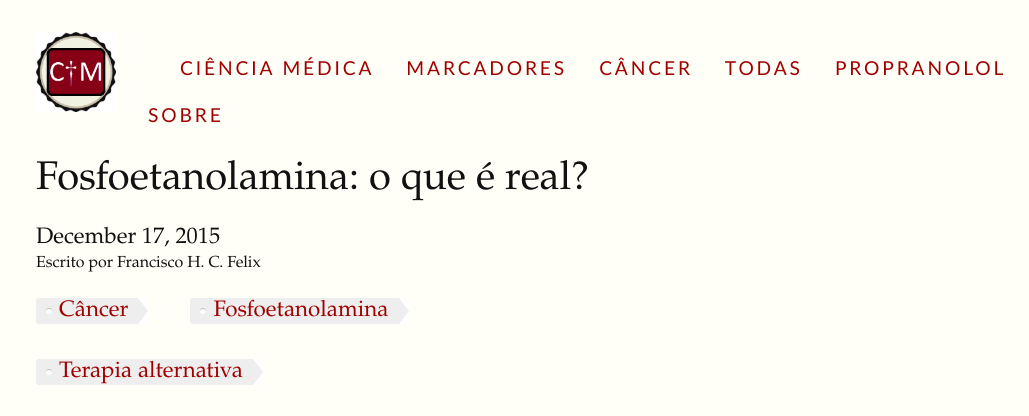
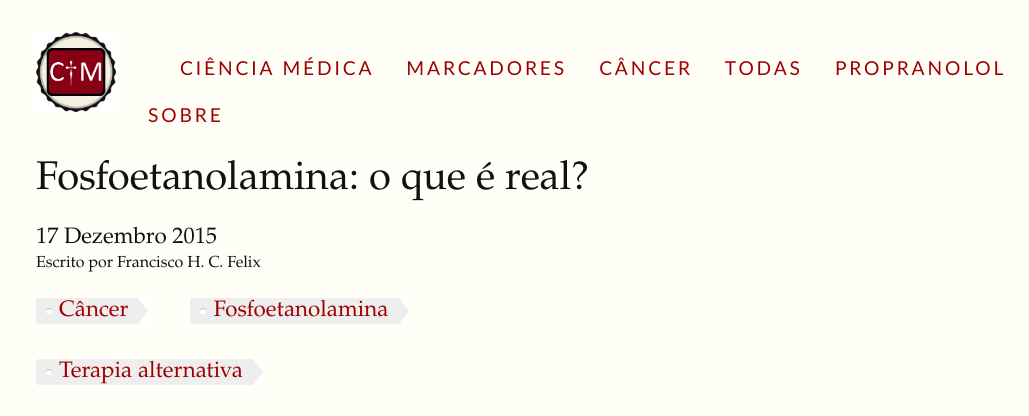
Before and after one commit to fhcflx/pharmakon, a Jekyll site: the page built from _posts/2015-12-17-fosfoetanolamina-o-que-e-real.markdown, in a window 1280 px wide and 900 px high. Shown: the top 416 px of the window, without its empty margins (124-1153 px from the left). Built offline with Jekyll 4.4.1, drawn with Linux system fonts in a browser that asks for light colours; comment, search, counter and statistics services are not loaded.

Commit message:
Update post.html

```diff
--- a/_layouts/post.html
+++ b/_layouts/post.html
@@ -2,8 +2,26 @@
 layout: default
 ---
 <h1>{{ page.title}}</h1>
-<p class="subtitle">{{ page.date | date: "%B %-d, %Y" }}</p>
-  {% include author.html %}
+<p class="subtitle">
+{% assign m = page.date | date: "%-m" %}
+{{ page.date | date: "%-d" }}
+{% case m %}
+  {% when '1' %}Janeiro
+  {% when '2' %}Fevereiro
+  {% when '3' %}Março
+  {% when '4' %}Abril
+  {% when '5' %}Maio
+  {% when '6' %}Junho
+  {% when '7' %}Julho
+  {% when '8' %}Agosto
+  {% when '9' %}Setembro
+  {% when '10' %}Outubro
+  {% when '11' %}Novembro
+  {% when '12' %}Dezembro
+{% endcase %}
+{{ page.date | date: "%Y" }}</p>
+<!-- Whitespace added for readability -->
+{% include author.html %}
 
 <ul class="tags">
   {% for tag in page.tags %}
```
